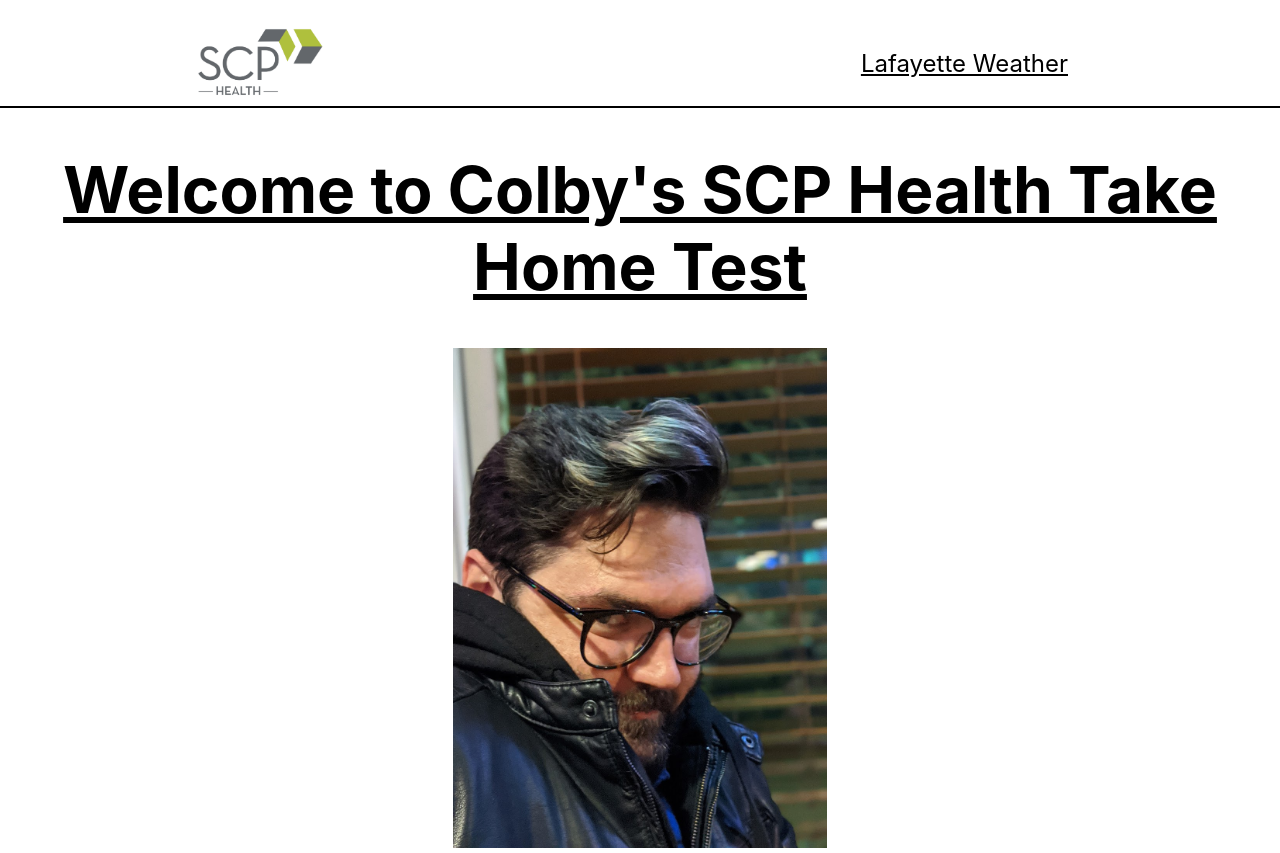
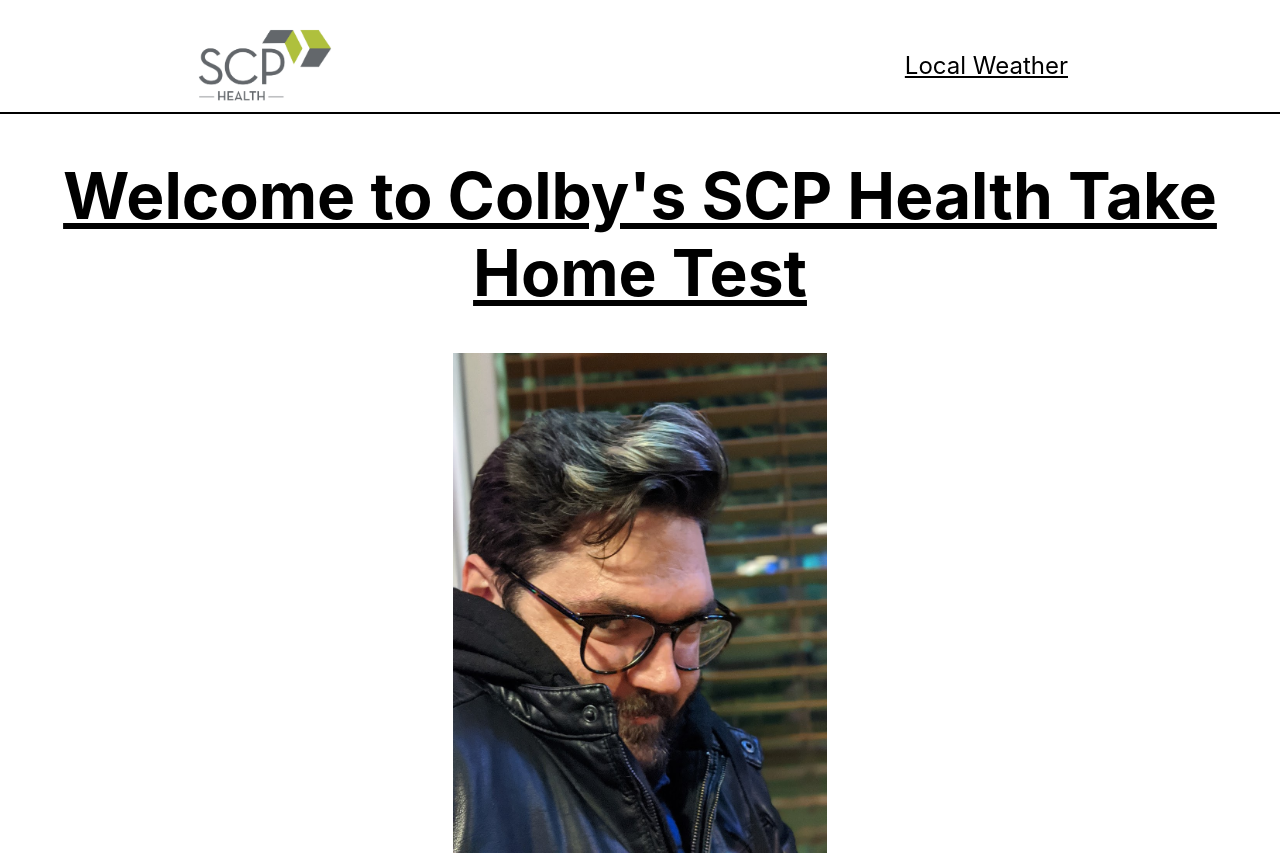
Before and after one commit to colbyhowell/mmmv2, a React (Create React App) app: page / in a window 1280 px wide. Built offline with nearby package versions, Linux system fonts and the light colour scheme.

Commit message:
changing the city name to be dynamic

```diff
--- a/src/components/nav.js
+++ b/src/components/nav.js
@@ -13,7 +13,7 @@ const Nav = () => {
           </NavLink>
           <NavD.NavContainer>
             <NavLink className="nav-link" to="/mmm">
-              Lafayette Weather
+              Local Weather
             </NavLink>
           </NavD.NavContainer>
         </NavD.NavButtons>
--- a/src/components/weather.js
+++ b/src/components/weather.js
@@ -34,17 +34,17 @@ const Weather = () => {
       <>
         <div className="weather-data-row">
           <div className="weather-data">
-            Lafayette Temperature Mean Data
+            {weatherData.data.city} Temperature Mean Data
             <br />
             {weatherData.data.mean}
           </div>
           <div className="weather-data">
-            Lafayette Temperature Median Data
+            {weatherData.data.city} Temperature Median Data
             <br />
             {weatherData.data.median}
           </div>
           <div className="weather-data">
-            Lafayette Temperature Mode Data
+            {weatherData.data.city} Temperature Mode Data
             <br />
             {weatherData.data.mode}
           </div>
```
